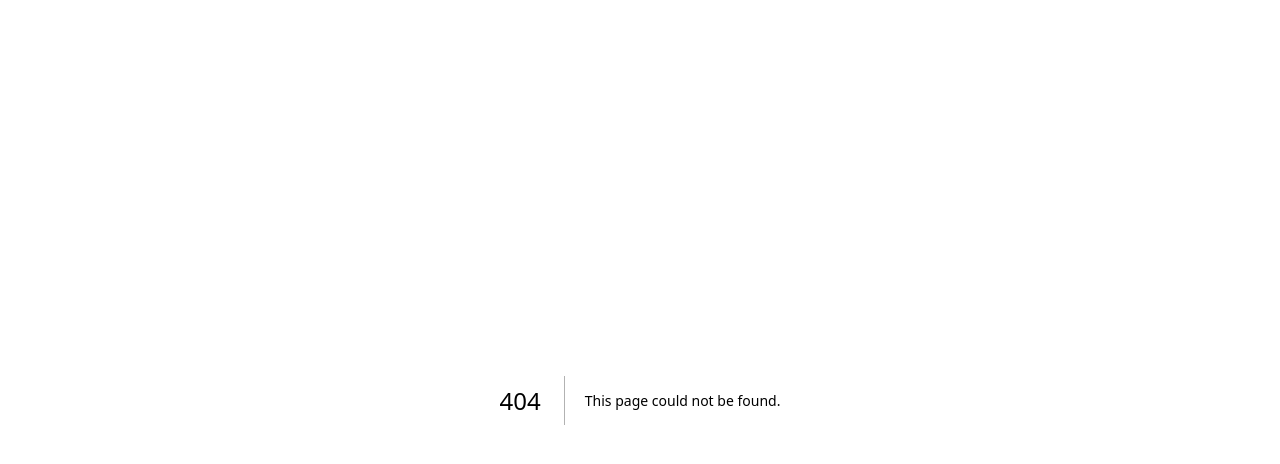
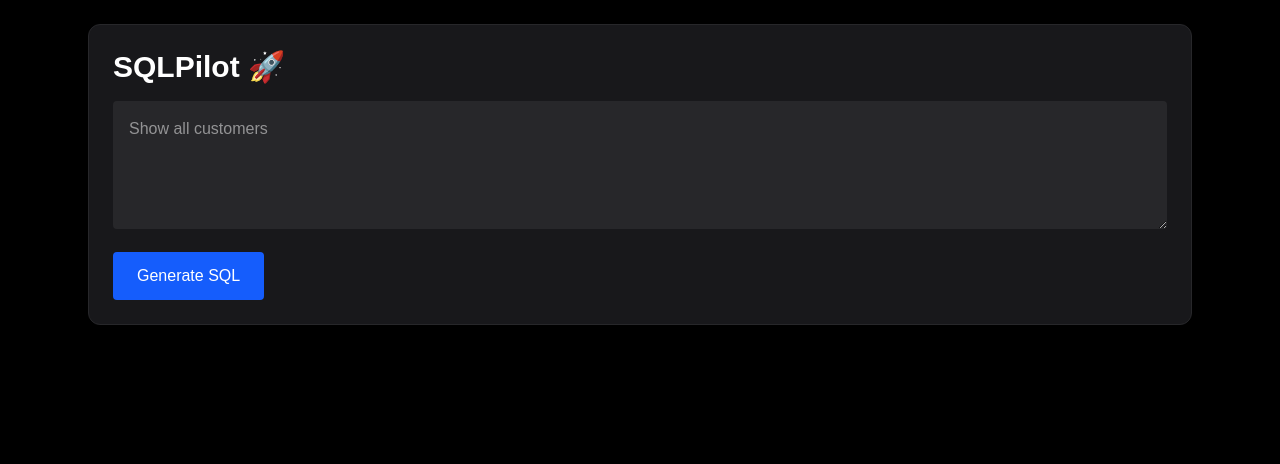
Before and after one commit to keerthan571/sqlpilot, a Next.js app in the folder frontend/: page /query in a window 1280 px wide. Before the commit this address had no page. Shown: the top 464 px of the page. Built offline with nearby package versions, Linux system fonts and the light colour scheme.

Commit message:
display query results in frontend table

```diff
--- /dev/null
+++ b/frontend/app/query/page.tsx
@@ -0,0 +1,9 @@
+import QueryWorkspace from "@/components/QueryWorkspace";
+
+export default function QueryPage() {
+  return (
+    <main className="min-h-screen bg-black">
+      <QueryWorkspace />
+    </main>
+  );
+}
--- a/frontend/components/QueryWorkspace.tsx
+++ b/frontend/components/QueryWorkspace.tsx
@@ -0,0 +1,136 @@
+"use client";
+
+import { useState } from "react";
+import api from "@/lib/api";
+
+export default function QueryWorkspace() {
+  const [question, setQuestion] = useState("");
+  const [sql, setSql] = useState("");
+  const [rows, setRows] = useState<any[]>([]);
+  const [loading, setLoading] = useState(false);
+
+  const generateQuery = async () => {
+  try {
+    console.log("BUTTON CLICKED");
+    alert("BUTTON CLICKED");
+
+    setLoading(true);
+
+    const response = await api.post(
+      "/api/query/generate",
+      {
+        question,
+      }
+    );
+
+    console.log("API RESPONSE:", response.data);
+
+    setSql(response.data.sql);
+    setRows(response.data.rows || []);
+
+  } catch (error) {
+    console.error("API ERROR:", error);
+    alert("API ERROR - check console");
+
+    setSql("");
+    setRows([]);
+  } finally {
+    setLoading(false);
+  }
+};
+  return (
+    <div className="mx-auto max-w-6xl p-6">
+
+      <div className="rounded-xl border border-zinc-800 bg-zinc-900 p-6">
+
+        <h1 className="mb-4 text-3xl font-bold text-white">
+          SQLPilot 🚀
+        </h1>
+
+        <textarea
+          value={question}
+          onChange={(e) =>
+            setQuestion(e.target.value)
+          }
+          placeholder="Show all customers"
+          rows={4}
+          className="w-full rounded bg-zinc-800 p-4 text-white outline-none"
+        />
+
+        <button
+          onClick={generateQuery}
+          disabled={loading}
+          className="mt-4 rounded bg-blue-600 px-6 py-3 text-white hover:bg-blue-700"
+        >
+          {loading
+            ? "Generating..."
+            : "Generate SQL"}
+        </button>
+
+      </div>
+
+      {sql && (
+        <div className="mt-6 rounded-xl border border-zinc-800 bg-zinc-900 p-6">
+
+          <h2 className="mb-3 text-xl font-semibold text-white">
+            Generated SQL
+          </h2>
+
+          <pre className="overflow-x-auto rounded bg-black p-4 text-green-400">
+            {sql}
+          </pre>
+
+        </div>
+      )}
+
+      {rows.length > 0 && (
+        <div className="mt-6 rounded-xl border border-zinc-800 bg-zinc-900 p-6">
+
+          <h2 className="mb-4 text-xl font-semibold text-white">
+            Query Results
+          </h2>
+
+          <div className="overflow-x-auto">
+
+            <table className="w-full border-collapse">
+
+              <thead>
+                <tr>
+                  {Object.keys(rows[0]).map((key) => (
+                    <th
+                      key={key}
+                      className="border border-zinc-700 bg-zinc-800 p-3 text-left text-white"
+                    >
+                      {key}
+                    </th>
+                  ))}
+                </tr>
+              </thead>
+
+              <tbody>
+                {rows.map((row, index) => (
+                  <tr key={index}>
+                    {Object.values(row).map(
+                      (value: any, i) => (
+                        <td
+                          key={i}
+                          className="border border-zinc-700 p-3 text-zinc-300"
+                        >
+                          {String(value)}
+                        </td>
+                      )
+                    )}
+                  </tr>
+                ))}
+              </tbody>
+
+            </table>
+
+          </div>
+
+        </div>
+      )}
+
+    </div>
+  );
+}
```
Also changed, not shown: 1 other file (tests, documents, lock files or other folders).
